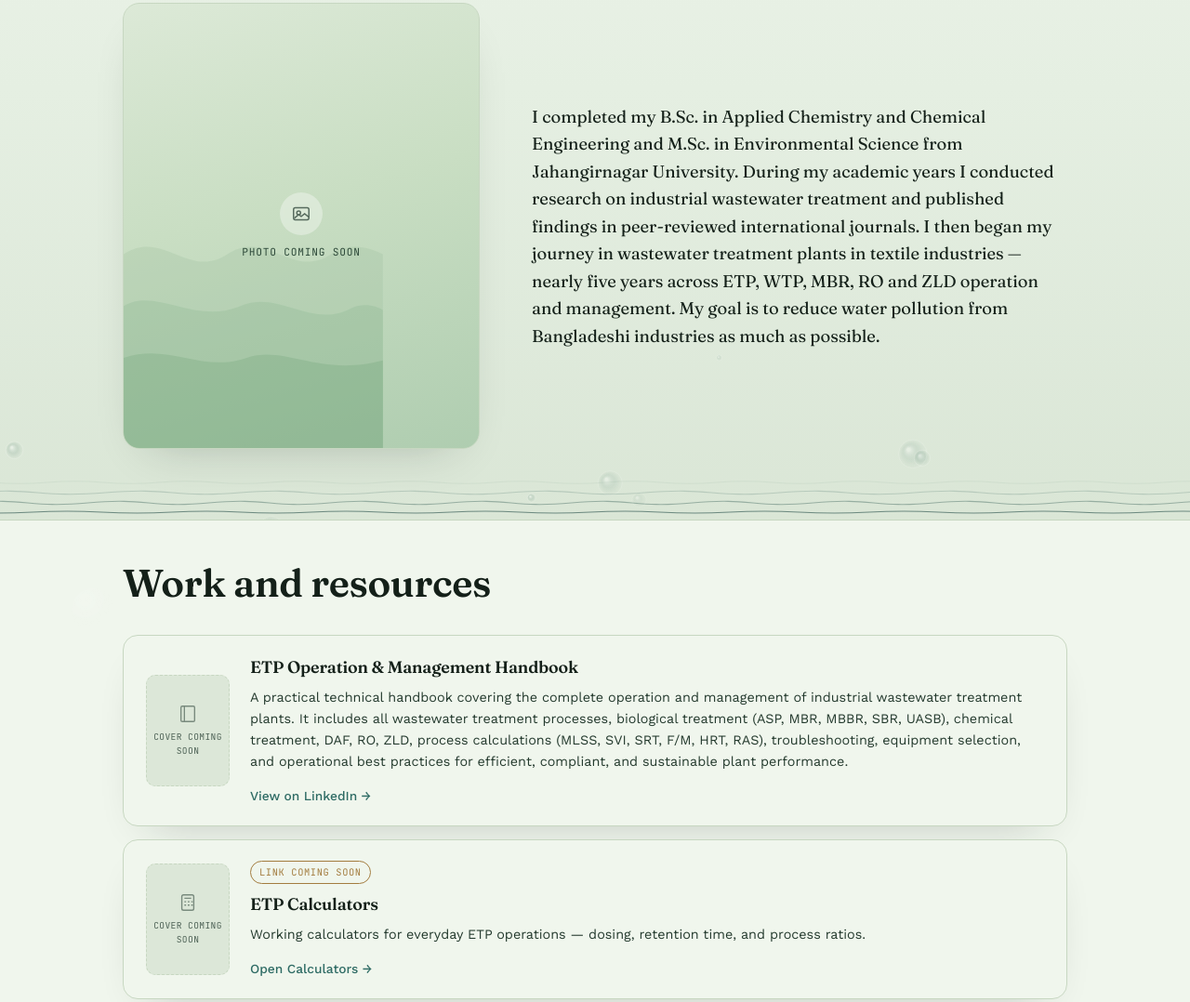
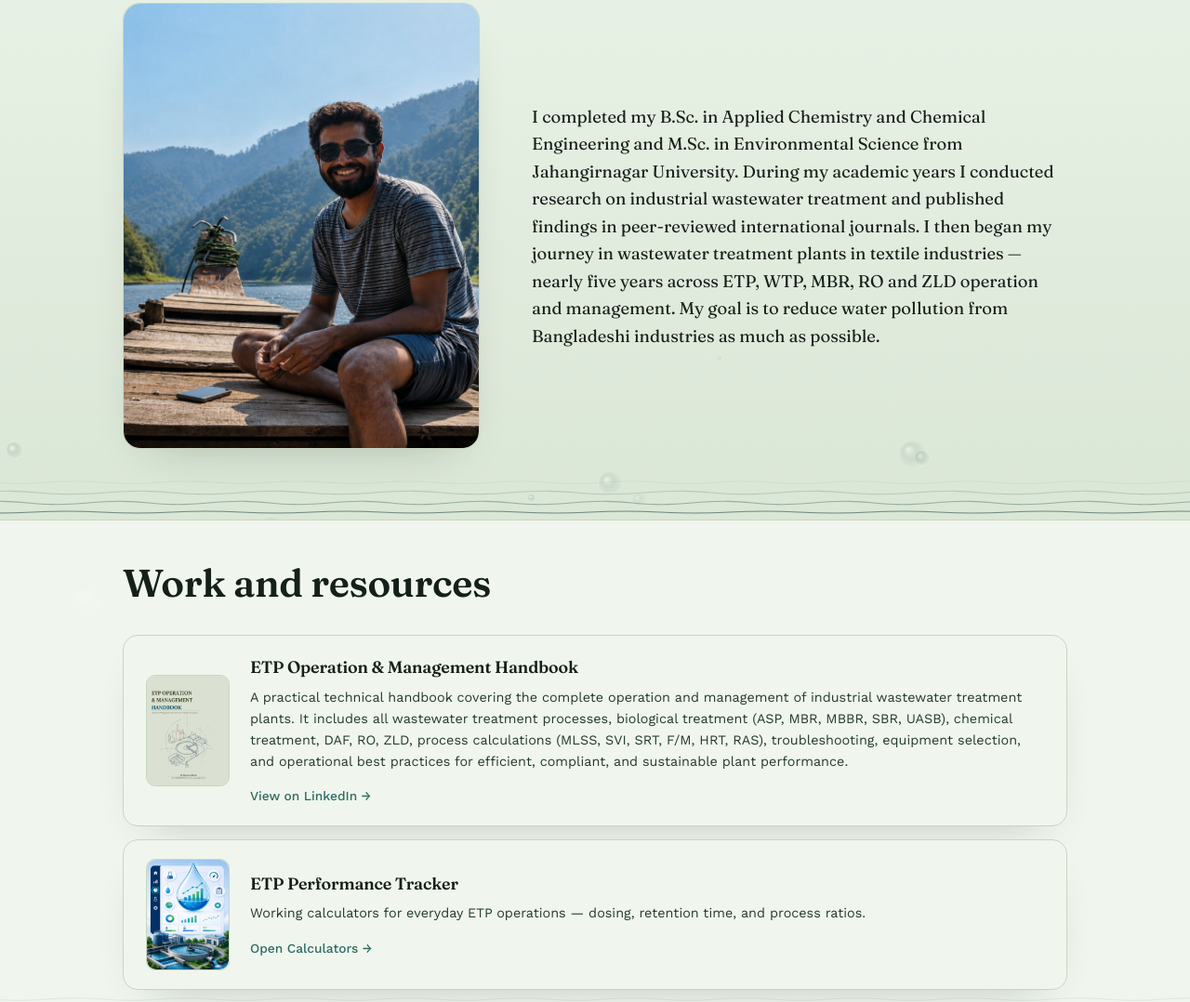
Before and after one commit to shovendu/portfolio, a plain HTML site: page index.html in a window 1280 px wide. Shown: the part 284-1362 px from the top of the page at 93% size. Drawn offline with nearby package versions, Linux system fonts and the light colour scheme.

Commit message:
Add files via upload

```diff
--- a/index.html
+++ b/index.html
@@ -544,10 +544,12 @@
     display:flex; gap: 22px; align-items: center;
   }
   .linkout-cover{
+    position: relative;
     flex: 0 0 90px;
     aspect-ratio: 3/4;
-    border: 1.5px dashed var(--line);
+    border: 1px solid var(--line);
     border-radius: 10px;
+    overflow: hidden;
     background: var(--surface-2);
     display:flex; flex-direction:column; align-items:center; justify-content:center;
     gap: 6px;
@@ -774,15 +776,7 @@
     </div>
     <div class="wrap about-grid" id="about">
       <div class="about-photo-frame reveal" id="aboutPhotoFrame">
-        <svg class="frame-waves" viewBox="0 0 200 240" preserveAspectRatio="none" xmlns="http://www.w3.org/2000/svg">
-          <path d="M0,90 C30,70 50,110 80,90 C110,70 130,110 160,90 C175,80 190,85 200,90 L200,240 L0,240 Z" fill="#9DC09E" opacity="0.55"/>
-          <path d="M0,130 C25,115 55,145 90,130 C120,117 145,148 175,132 C185,127 195,130 200,133 L200,240 L0,240 Z" fill="#7FAE85" opacity="0.55"/>
-          <path d="M0,170 C35,158 60,182 95,170 C125,160 150,185 200,172 L200,240 L0,240 Z" fill="#5E9468" opacity="0.6"/>
-        </svg>
-        <div class="frame-icon">
-          <svg width="22" height="22" viewBox="0 0 24 24" fill="none" stroke="currentColor" stroke-width="1.6"><rect x="3" y="5" width="18" height="14" rx="2"/><circle cx="9" cy="11" r="2.2"/><path d="M21 16l-5-4-4 3-3-2-5 4"/></svg>
-        </div>
-        <span>Photo coming soon</span>
+        <img src="https://cdn.jsdelivr.net/gh/shovendu/portfolio@main/profile.jpg" alt="Shovendu Biswas" style="width:100%;height:100%;object-fit:cover;position:absolute;inset:0;border-radius:inherit;"/>
       </div>
       <div class="about-text reveal">
         <p>I completed my B.Sc. in Applied Chemistry and Chemical Engineering and M.Sc. in Environmental Science from Jahangirnagar University. During my academic years I conducted research on industrial wastewater treatment and published findings in peer-reviewed international journals. I then began my journey in wastewater treatment plants in textile industries — nearly five years across ETP, WTP, MBR, RO and ZLD operation and management. My goal is to reduce water pollution from Bangladeshi industries as much as possible.</p>
@@ -806,8 +800,7 @@
 
         <div class="linkout-card split">
           <div class="linkout-cover" id="handbookCover">
-            <svg width="22" height="22" viewBox="0 0 24 24" fill="none" stroke="currentColor" stroke-width="1.5"><rect x="4" y="3" width="16" height="18" rx="1.5"/><path d="M8 3v18"/></svg>
-            <span>Cover coming soon</span>
+            <img src="https://cdn.jsdelivr.net/gh/shovendu/portfolio@main/handbook-cover.jpg" alt="ETP Operation and Management Handbook cover" style="width:100%;height:100%;object-fit:cover;position:absolute;inset:0;border-radius:inherit;"/>
           </div>
           <div class="linkout-body">
             <h3>ETP Operation &amp; Management Handbook</h3>
@@ -818,14 +811,12 @@
 
         <div class="linkout-card split">
           <div class="linkout-cover" id="calcCover">
-            <svg width="22" height="22" viewBox="0 0 24 24" fill="none" stroke="currentColor" stroke-width="1.5"><rect x="5" y="3" width="14" height="18" rx="2"/><path d="M8 7h8M8 11h2M12 11h2M16 11h2M8 15h2M12 15h2M16 15h2"/></svg>
-            <span>Cover coming soon</span>
+            <img src="https://cdn.jsdelivr.net/gh/shovendu/portfolio@main/calculator-cover.jpg" alt="ETP Calculators cover" style="width:100%;height:100%;object-fit:cover;position:absolute;inset:0;border-radius:inherit;"/>
           </div>
           <div class="linkout-body">
-            <span class="badge">Link coming soon</span>
-            <h3>ETP Calculators</h3>
+            <h3>ETP Performance Tracker</h3>
             <p>Working calculators for everyday ETP operations — dosing, retention time, and process ratios.</p>
-            <a href="#" id="calcLink" class="linkout-action">Open Calculators →</a>
+            <a href="https://shovendu.github.io/ETP-Performance-Tracker/" id="calcLink" class="linkout-action" target="_blank" rel="noopener">Open Calculators →</a>
           </div>
         </div>
 
```
